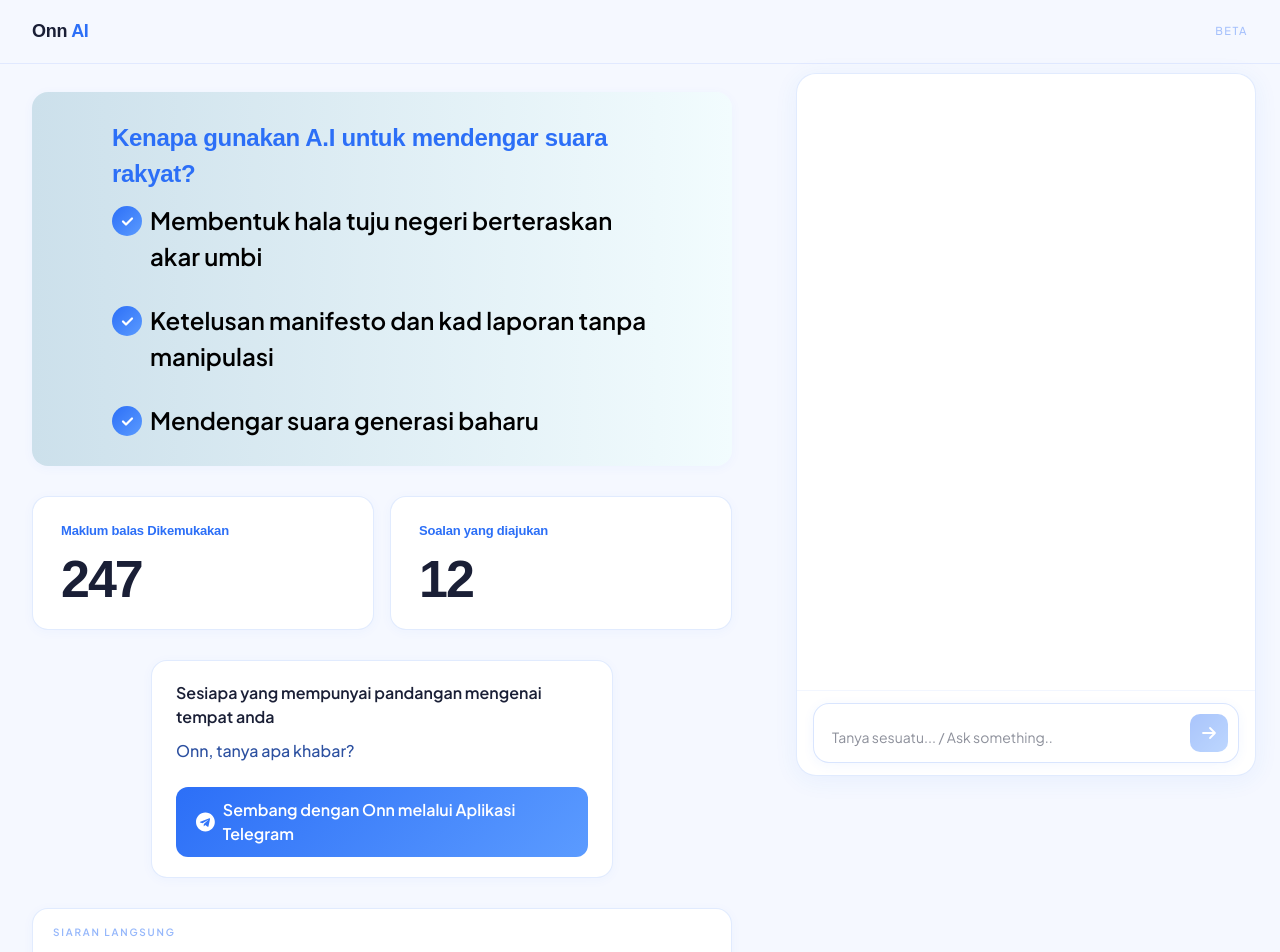
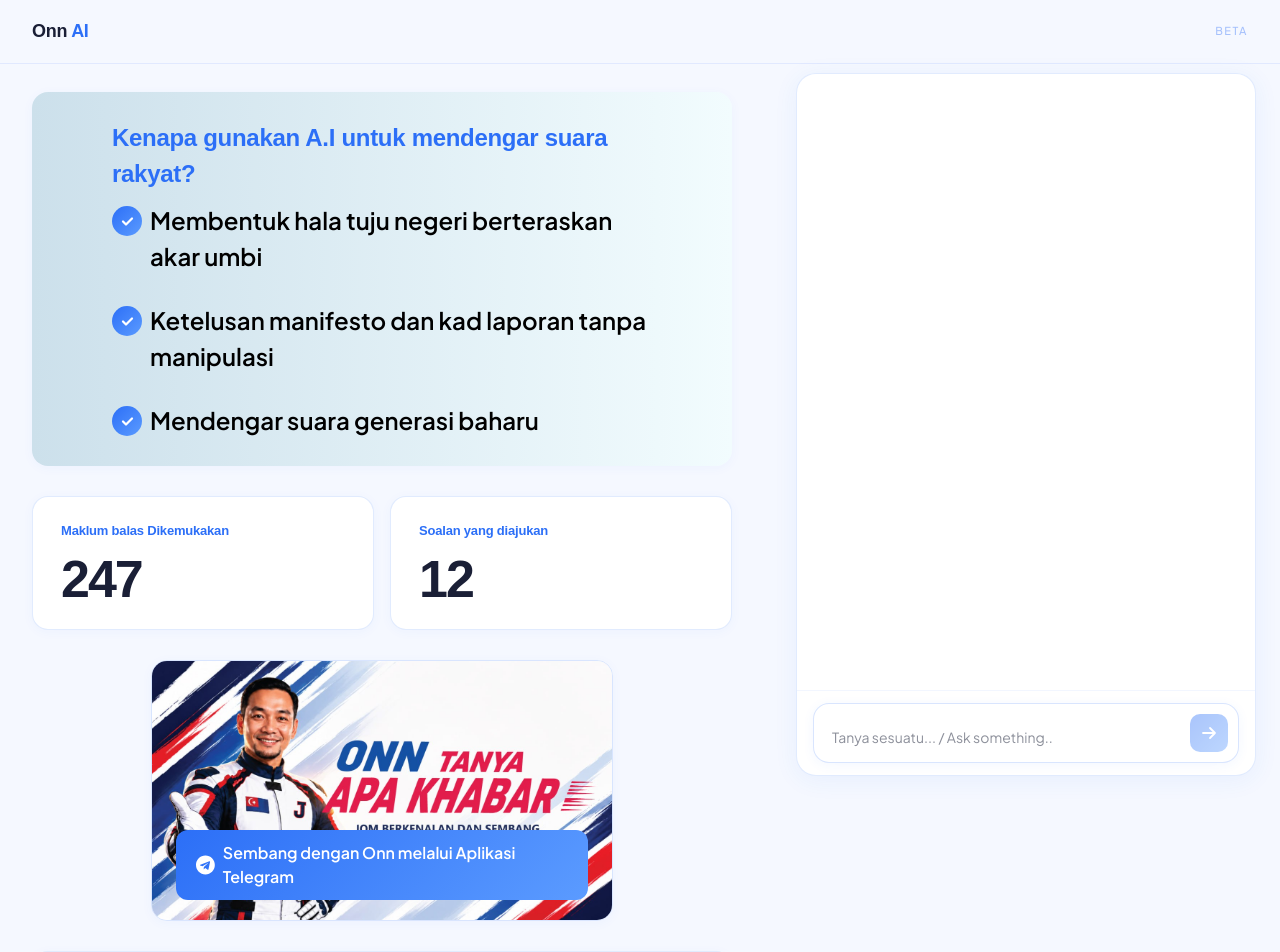
Before and after one commit to Suara-Kita/ingest-onn-AI-chatbot, a Next.js app: page / in a window 1280 px wide. Shown: the top 952 px of the page. Built offline with nearby package versions, Linux system fonts and the light colour scheme; grey boxes are pictures that could not be loaded; a web font is replaced by a local one.

Commit message:
chores: change card image and live link

```diff
--- a/app/page.tsx
+++ b/app/page.tsx
@@ -161,41 +161,31 @@ export default function Home() {
         {/* Telegram CTA */}
         <div
           style={{
-            background: "#fff",
-            border: "1px solid rgba(44,111,247,0.14)",
-            borderRadius: "16px",
-            padding: "20px 24px",
-            boxShadow: "0 2px 12px rgba(44,111,247,0.04)",
-            display: "flex",
-            flexDirection: "column",
-            gap: "14px",
+            position: "relative",
             maxWidth: "66%",
             margin: "0 auto",
             width: "100%",
+            borderRadius: "16px",
+            overflow: "hidden",
+            border: "1px solid rgba(44,111,247,0.14)",
+            boxShadow: "0 2px 12px rgba(44,111,247,0.04)",
+            aspectRatio: "1280 / 725",
           }}
         >
-          <div>
-            <p
+          <Image
+            src="/onn-tanya.jpg"
+            alt="Onn, tanya apa khabar?"
+            fill
+            style={{ objectFit: "cover" }}
+          />
+          <div
             style={{
-                fontSize: "16px",
-                fontWeight: 600,
-                color: "#1A1F36",
-                marginBottom: "4px",
+              position: "absolute",
+              bottom: "20px",
+              left: "24px",
+              right: "24px",
             }}
           >
-              Sesiapa yang mempunyai pandangan mengenai tempat anda
-            </p>
-            <p
-              style={{
-                fontSize: "16px",
-                color: "rgba(44,80,160,1)",
-                fontWeight: 500,
-                marginTop: "10px",
-              }}
-            >
-              Onn, tanya apa khabar?
-            </p>
-          </div>
             <a
               href="https://t.me/onn_line_bot"
               target="_blank"
@@ -204,7 +194,6 @@ export default function Home() {
                 display: "inline-flex",
                 alignItems: "center",
                 gap: "8px",
-              marginTop: "10px",
                 background: "linear-gradient(135deg, #2C6FF7, #5B9BFF)",
                 color: "#fff",
                 fontWeight: 600,
@@ -212,7 +201,6 @@ export default function Home() {
                 padding: "11px 20px",
                 borderRadius: "12px",
                 textDecoration: "none",
-              alignSelf: "flex-start",
               }}
             >
               <svg width="20" height="20" viewBox="0 0 24 24" fill="currentColor">
@@ -220,6 +208,7 @@ export default function Home() {
               </svg>
               Sembang dengan Onn melalui Aplikasi Telegram
             </a>
+          </div>
         </div>
 
         {/* YouTube Live */}
@@ -248,7 +237,7 @@ export default function Home() {
             style={{ position: "relative", paddingBottom: "56.25%", height: 0 }}
           >
             <iframe
-              src="https://www.youtube.com/embed/t_mnJZDJ2bM?autoplay=0"
+              src="https://www.youtube.com/embed/yxslO3T3Hb4?autoplay=0"
               title="YouTube Live"
               allow="accelerometer; autoplay; clipboard-write; encrypted-media; gyroscope; picture-in-picture"
               allowFullScreen
```
Also changed, not shown: public/onn-tanya.jpg (added). Lines whose indentation alone changed are shown as unchanged.
